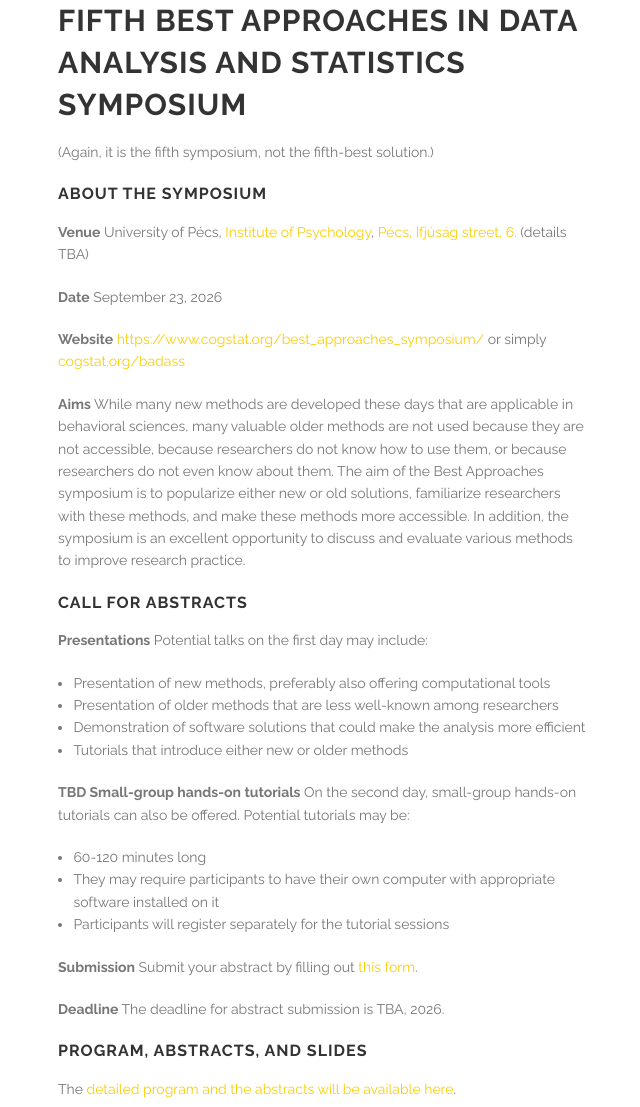
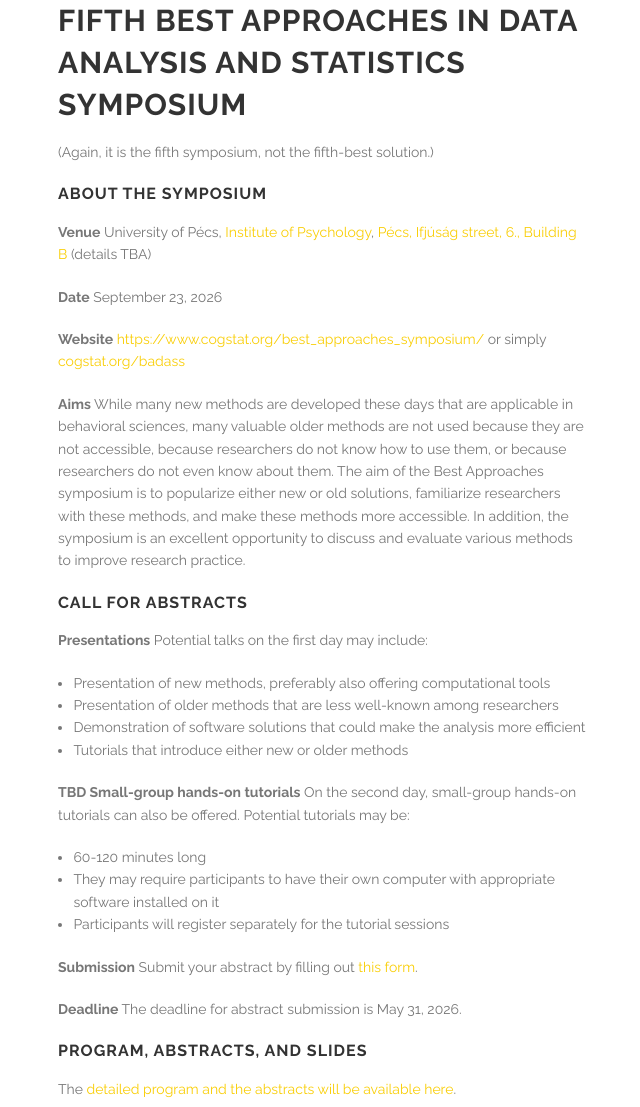
Before and after one commit to cogstat/cogstat_website, a Jekyll site: the page built from best_approaches_symposium/index.md, in a window 1280 px wide. Shown: the top 1107 px of the page, without its empty margins (37-677 px from the left). Built offline with Jekyll 4.4.1, drawn with Linux system fonts in a browser that asks for light colours.

Commit message:
Update index.md

```diff
--- a/best_approaches_symposium/index.md
+++ b/best_approaches_symposium/index.md
@@ -9,7 +9,7 @@
 
 ### About the symposium
 
-__Venue__ University of Pécs, [Institute of Psychology](https://btk.pte.hu/en/institute-of-psychology), [Pécs, Ifjúság street, 6.](https://osm.org/go/0KHqHfG1B?m=) (details TBA)
+__Venue__ University of Pécs, [Institute of Psychology](https://btk.pte.hu/en/institute-of-psychology), [Pécs, Ifjúság street, 6., Building B](https://osm.org/go/0KHqHfame?m=) (details TBA)
 
 __Date__ September 23, 2026
 
@@ -32,7 +32,7 @@
 
 __Submission__ Submit your abstract by filling out [this form](https://forms.gle/gbD2dATudydwgvde7).
 
-__Deadline__ The deadline for abstract submission is TBA, 2026.
+__Deadline__ The deadline for abstract submission is May 31, 2026.
 
 ### Program, abstracts, and slides
 
```
